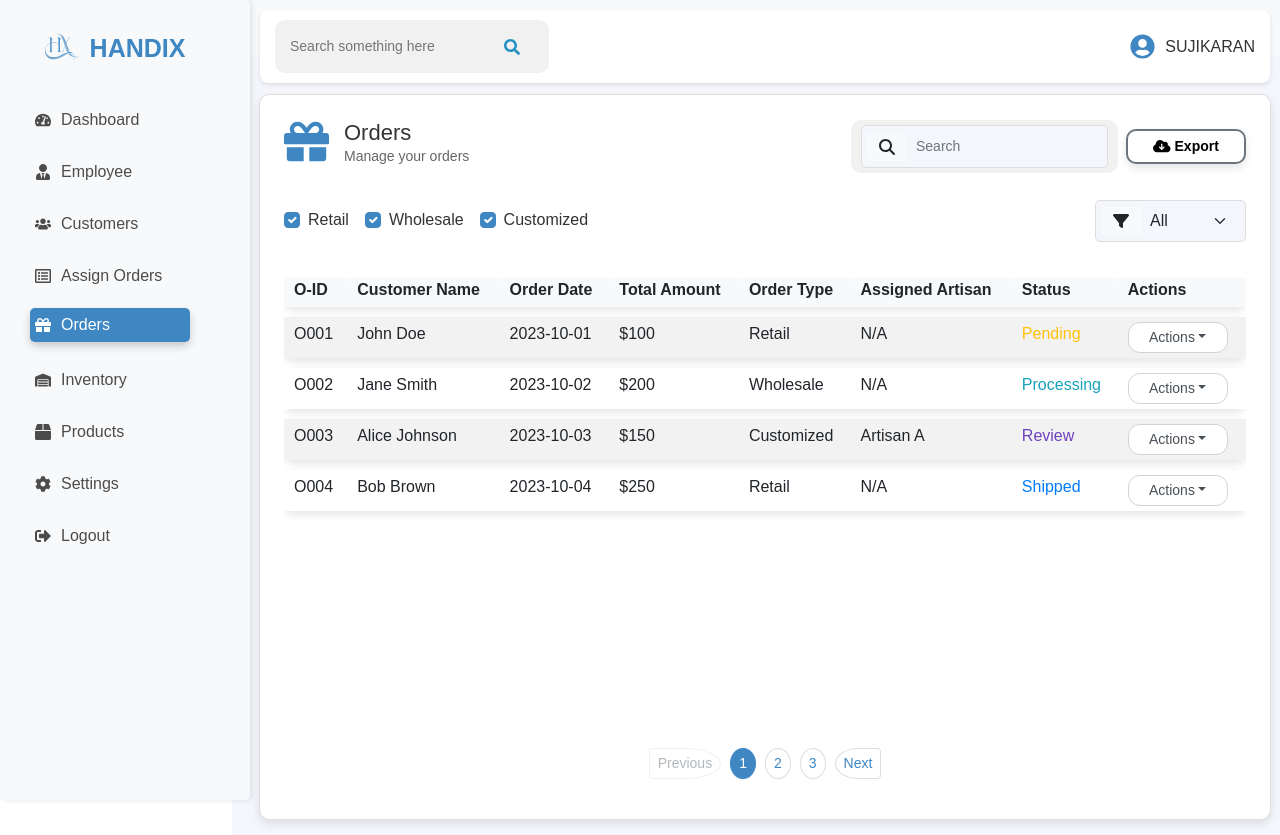
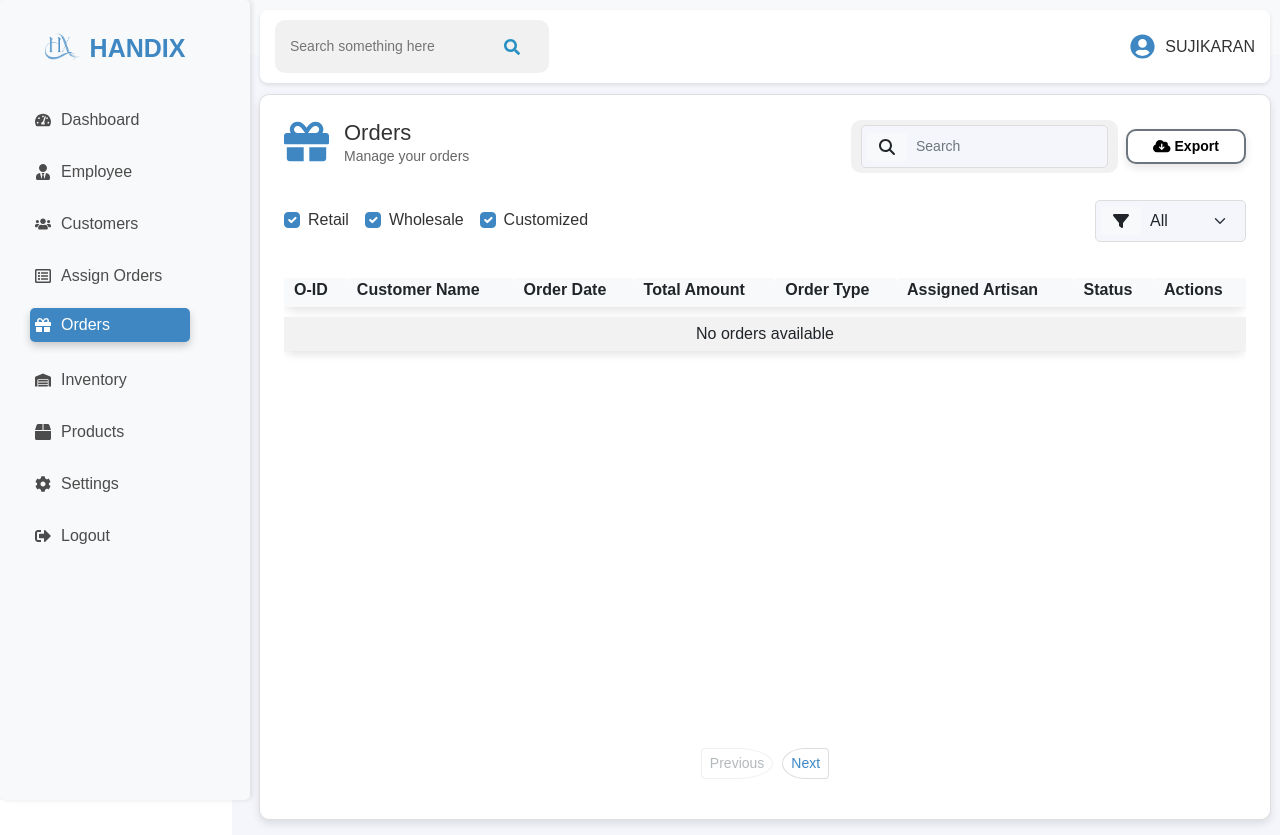
Before and after one commit to sujikaran07/HANDIX, a React (Vite) app in the folder frontend/: page /admin/orders in a window 1280 px wide. Built offline with nearby package versions, Linux system fonts and the light colour scheme.

Commit message:
Remove hardcoded order data from ManageOrder component; initialize orders state as an empty array

```diff
--- a/frontend/src/components/ManageOrder.jsx
+++ b/frontend/src/components/ManageOrder.jsx
@@ -8,18 +8,7 @@ import Pagination from './Pagination';
 import '../styles/admin/AdminOrder.css';
 
 const ManageOrder = ({ onAddOrderClick, onViewOrder }) => {
-  const [orders, setOrders] = useState([
-    { id: 'O001', customerName: 'John Doe', orderDate: '2023-10-01', totalAmount: '$100', orderType: 'Retail', assignedArtisan: '', status: 'Pending' },
-    { id: 'O002', customerName: 'Jane Smith', orderDate: '2023-10-02', totalAmount: '$200', orderType: 'Wholesale', assignedArtisan: '', status: 'Processing' },
-    { id: 'O003', customerName: 'Alice Johnson', orderDate: '2023-10-03', totalAmount: '$150', orderType: 'Customized', assignedArtisan: 'Artisan A', status: 'Review' },
-    { id: 'O004', customerName: 'Bob Brown', orderDate: '2023-10-04', totalAmount: '$250', orderType: 'Retail', assignedArtisan: '', status: 'Shipped' },
-    { id: 'O005', customerName: 'Charlie Davis', orderDate: '2023-10-05', totalAmount: '$300', orderType: 'Wholesale', assignedArtisan: '', status: 'Delivered' },
-    { id: 'O006', customerName: 'Diana Evans', orderDate: '2023-10-06', totalAmount: '$350', orderType: 'Customized', assignedArtisan: 'Artisan B', status: 'Canceled' },
-    { id: 'O007', customerName: 'Eve Foster', orderDate: '2023-10-07', totalAmount: '$400', orderType: 'Retail', assignedArtisan: '', status: 'Pending' },
-    { id: 'O008', customerName: 'Frank Green', orderDate: '2023-10-08', totalAmount: '$450', orderType: 'Wholesale', assignedArtisan: '', status: 'Processing' },
-    { id: 'O009', customerName: 'Grace Harris', orderDate: '2023-10-09', totalAmount: '$500', orderType: 'Customized', assignedArtisan: 'Artisan C', status: 'Review' },
-    { id: 'O010', customerName: 'Hank Irving', orderDate: '2023-10-10', totalAmount: '$550', orderType: 'Retail', assignedArtisan: '', status: 'Shipped' },
-  ]);
+  const [orders, setOrders] = useState([]);
 
   const [searchTerm, setSearchTerm] = useState('');
   const [selectedOrderTypes, setSelectedOrderTypes] = useState(['Retail', 'Wholesale', 'Customized']);
```
